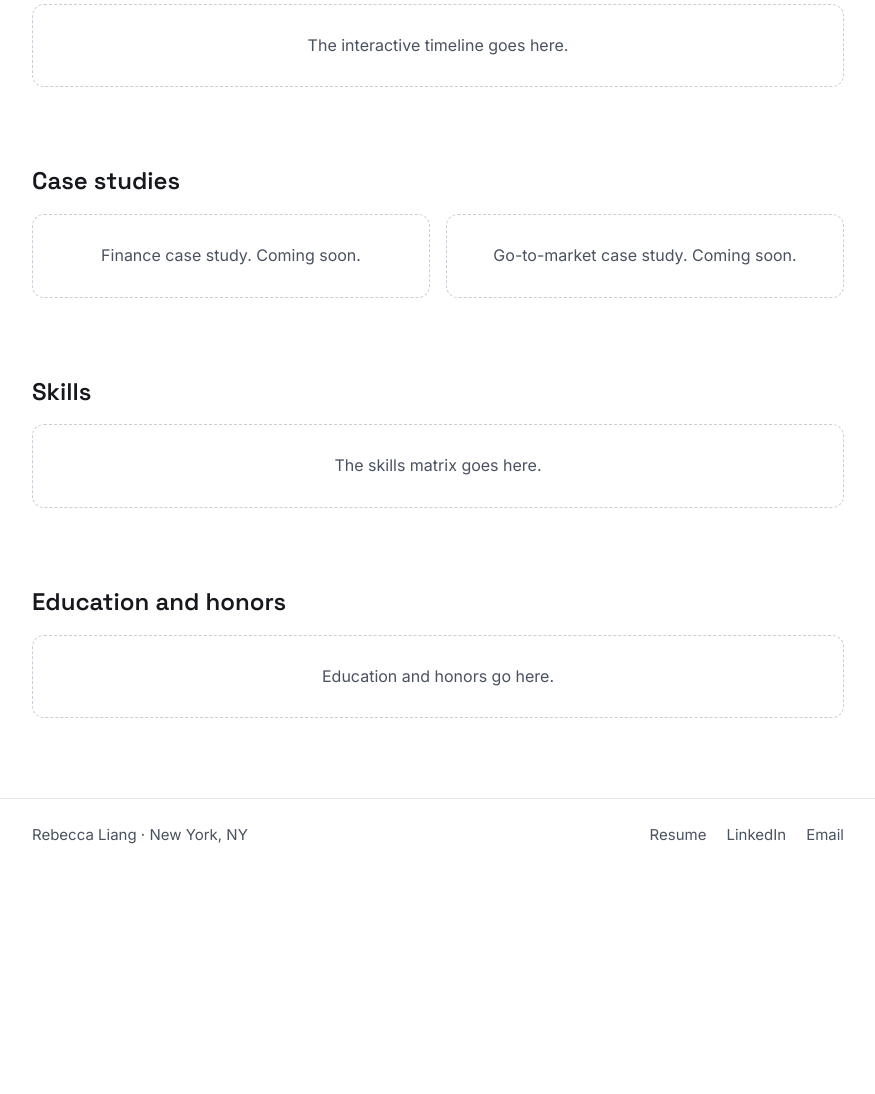
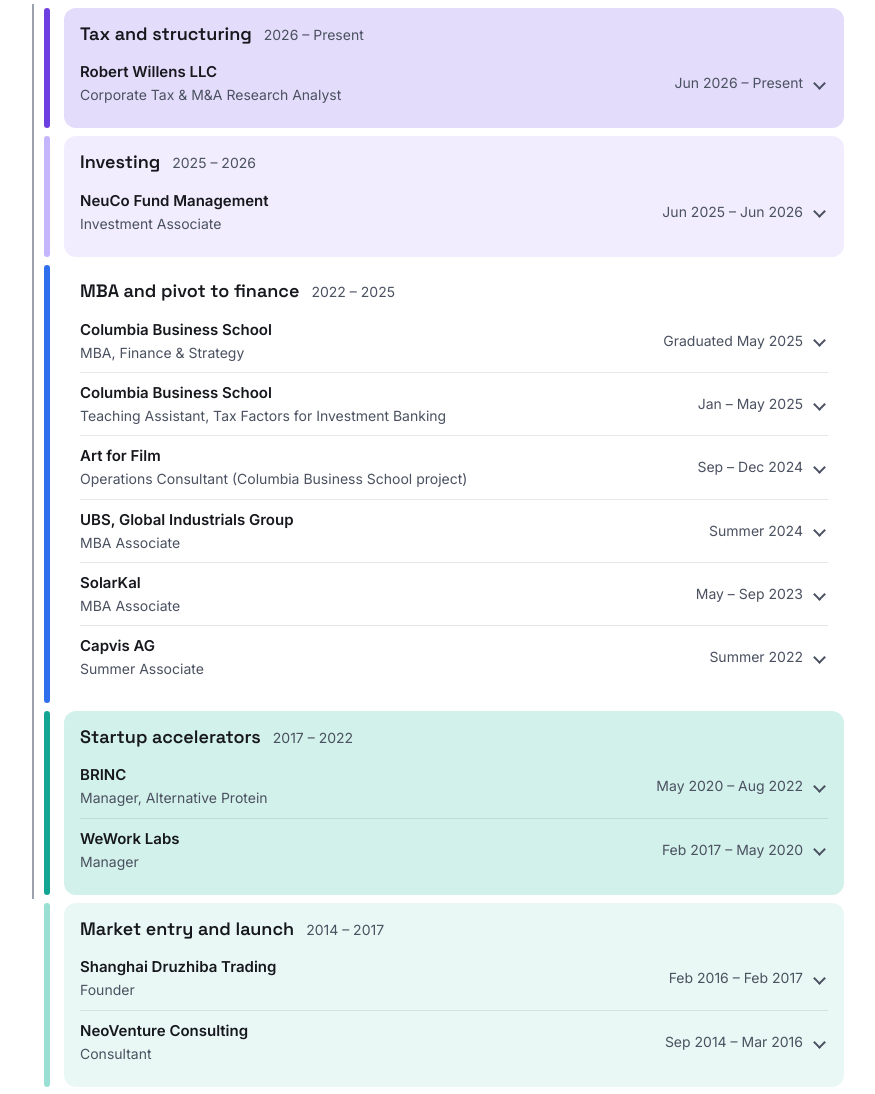
Before and after one commit to rebecca-liangxinyu/rebecca-liangxinyu.github.io, a plain HTML site: page preview/index.html in a window 1280 px wide. Shown: the part 601-1695 px from the top of the page, without its empty margins (202-1077 px from the left). Before the commit the page ends 1472 px from the top, so only its background shows below. Drawn offline with Linux system fonts and the light colour scheme.

Commit message:
Fill in preview: timeline, case study cards, skills and education
Content is rendered from preview/site.js so the three versions share one source.

Co-Authored-By: Claude Fable 5.2 <noreply@anthropic.com>
Claude-Session: https://claude.ai/code/session_0186HNgbtPxwsbSvuUfrwEnn

```diff
--- a/preview/index.html
+++ b/preview/index.html
@@ -40,25 +40,22 @@
 
   <section class="section wrap" id="timeline">
     <h2>Career timeline</h2>
-    <div class="placeholder">The interactive timeline goes here.</div>
+    <div id="timeline-root"><noscript>The timeline needs JavaScript to display.</noscript></div>
   </section>
 
   <section class="section wrap" id="case-studies">
     <h2>Case studies</h2>
-    <div class="cards">
-      <div class="placeholder">Finance case study. Coming soon.</div>
-      <div class="placeholder">Go-to-market case study. Coming soon.</div>
-    </div>
+    <div class="cards" id="cases-root"></div>
   </section>
 
   <section class="section wrap" id="skills">
     <h2>Skills</h2>
-    <div class="placeholder">The skills matrix goes here.</div>
+    <div id="skills-root"></div>
   </section>
 
   <section class="section wrap" id="education">
     <h2>Education and honors</h2>
-    <div class="placeholder">Education and honors go here.</div>
+    <div id="education-root"></div>
   </section>
 </main>
 
@@ -73,14 +70,6 @@
   </div>
 </footer>
 
-<script>
-  // The address is assembled here so it is not sitting in the page for spam scrapers.
-  (function () {
-    var user = "XL3209", host = "columbia.edu";
-    document.querySelectorAll(".js-email").forEach(function (a) {
-      a.href = "mailto:" + user + "@" + host;
-    });
-  })();
-</script>
+<script src="site.js"></script>
 </body>
 </html>
--- /dev/null
+++ b/preview/site.js
@@ -0,0 +1,351 @@
+/* Site content and rendering.
+   Every fact here comes from Rebecca's resumes. Do not add claims that are not in them.
+   Bullets: "fin" = finance emphasis, "ops" = operations and go-to-market emphasis.
+   A role with only one set shows that set on every version of the page. */
+(function () {
+  "use strict";
+
+  var variant = document.body.getAttribute("data-variant") || "main";
+
+  var ARCS = [
+    {
+      id: 5, name: "Tax and structuring", years: "2026 – Present", grind: true,
+      roles: [
+        {
+          id: "willens", org: "Robert Willens LLC", title: "Corporate Tax & M&A Research Analyst",
+          dates: "Jun 2026 – Present", place: "New York",
+          fin: [
+            "Researched IRC §§355, 361 and 368 for a proposed multibillion-dollar equity separation and downstream merger.",
+            "Compared taxable asset sales, tax-deferred contributions, triangular mergers and split-offs for spectrum-for-equity transactions.",
+            "Researched IRC §382(l)(5)/(6) to preserve net operating losses in a proposed Chapter 11 debt-for-equity restructuring."
+          ]
+        }
+      ]
+    },
+    {
+      id: 4, name: "Investing", years: "2025 – 2026", grind: true,
+      roles: [
+        {
+          id: "neuco", org: "NeuCo Fund Management", title: "Investment Associate",
+          dates: "Jun 2025 – Jun 2026", place: "New York",
+          fin: [
+            "Modeled and underwrote secondary investments using NAV roll-forwards, DPI/MOIC analysis and fee-and-carry waterfalls.",
+            "Executed asset-level diligence on $100M+ of LP interests across tail-end funds, side pockets and direct SPVs.",
+            "Supported LP-block transactions including a $32M XiaoHongShu position (closed)."
+          ],
+          ops: [
+            "Conducted NAV-based valuation analysis on $100M+ in LP secondary interests and recommended acquisition prices at a discount to reported NAV.",
+            "Standardized investor communications for bilingual institutional audiences, developing LP materials and managing roadshow logistics across Asia and the US."
+          ]
+        }
+      ]
+    },
+    {
+      id: 3, name: "MBA and pivot to finance", years: "2022 – 2025", grind: true,
+      roles: [
+        {
+          id: "cbs", org: "Columbia Business School", title: "MBA, Finance & Strategy",
+          dates: "Graduated May 2025", place: "New York",
+          fin: [
+            "Top 5% of class in Tax Factors for Investment Banking and in Distressed Value Investing.",
+            "Forte Fellow, Columbia Fellow, Frances Alexander Scholarship, Tamer Center Social Enterprise Fellow.",
+            "Exchange student at Berkeley Haas, Fall 2024."
+          ]
+        },
+        {
+          id: "ta", org: "Columbia Business School", title: "Teaching Assistant, Tax Factors for Investment Banking",
+          dates: "Jan – May 2025", place: "New York",
+          fin: [
+            "Supported MBA-level instruction on corporate reorganizations, tax-free spin-offs and M&A structuring for Professor Robert Willens."
+          ]
+        },
+        {
+          id: "artforfilm", org: "Art for Film", title: "Operations Consultant (Columbia Business School project)",
+          dates: "Sep – Dec 2024", place: "New York",
+          ops: [
+            "Redesigned end-to-end sales workflows, cutting turnaround from 3 days to under 24 hours and quoting errors by 25–40%.",
+            "Built a pricing calculator from historical invoice data that standardized 80%+ of quotes."
+          ]
+        },
+        {
+          id: "ubs", org: "UBS, Global Industrials Group", title: "MBA Associate",
+          dates: "Summer 2024", place: "New York",
+          fin: [
+            "Executed 11 engagements across M&A, financing and advisory, including DCF and LBO modeling, credit analysis and transaction comparables.",
+            "Supported debt financing for a $50B PE-owned manufacturer through the credit-approval process.",
+            "Built a 1,000+ company industrial-tech and data-center database and shortlisted 300+ actionable M&A targets."
+          ],
+          ops: [
+            "Designed a centralized deal intelligence platform for the industrial banking group, improving deal execution speed by 30%.",
+            "Coordinated 11 client-facing engagements across M&A, lending and advisory workstreams.",
+            "Built a tiered 1,000+ company database to identify M&A targets, improving deal-sourcing efficiency by 18%."
+          ]
+        },
+        {
+          id: "solarkal", org: "SolarKal", title: "MBA Associate",
+          dates: "May – Sep 2023", place: "New York",
+          ops: [
+            "Designed and deployed a real-time solar project IRR calculator with incentive and regulatory inputs, giving the sales team instant return projections."
+          ]
+        },
+        {
+          id: "capvis", org: "Capvis AG", title: "Summer Associate",
+          dates: "Summer 2022", place: "Singapore",
+          fin: [
+            "Developed the Asia fundraising strategy for Capvis V, building a pipeline of 40+ institutional LPs."
+          ]
+        }
+      ]
+    },
+    {
+      id: 2, name: "Startup accelerators", years: "2017 – 2022", grind: true,
+      roles: [
+        {
+          id: "brinc", org: "BRINC", title: "Manager, Alternative Protein",
+          dates: "May 2020 – Aug 2022", place: "Shanghai / Singapore",
+          fin: [
+            "Led eight cross-border early-stage investments from sourcing through diligence and close, evaluating 40+ opportunities.",
+            "Led portfolio fundraising that raised $20M+ in follow-on capital, including Haofood ($3M) and CellX ($4.3M).",
+            "Built a 200+ partner ecosystem supporting R&D, pilots, production and commercialization."
+          ],
+          ops: [
+            "Stood up China's first alt-protein food tech accelerator as a 0-to-1 build, with a 200+ expert ecosystem including Nestle, Givaudan and Buhler.",
+            "Designed a multi-criteria evaluation framework that cut average diligence time by 60%.",
+            "Owned P&L and reached financial sustainability for the alt-protein vertical with a near-zero-cost operating model."
+          ]
+        },
+        {
+          id: "wework", org: "WeWork Labs", title: "Manager",
+          dates: "Feb 2017 – May 2020", place: "Shanghai",
+          fin: [
+            "Launched and scaled eight Labs across five cities.",
+            "Built a 140+ startup and 60+ mentor ecosystem and facilitated $15M+ of pre-seed and seed funding."
+          ],
+          ops: [
+            "Authored WeWork Labs China's first operating playbooks and SOPs, launching and scaling 8 Labs across 5 cities.",
+            "Led growth, GTM and operations for 140+ startups and 60+ mentors, facilitating $15M+ in pre-seed and seed funding.",
+            "Structured partnership programs with Starbucks, AliCloud, AWS and universities."
+          ]
+        }
+      ]
+    },
+    {
+      id: 1, name: "Market entry and launch", years: "2014 – 2017", grind: false,
+      roles: [
+        {
+          id: "druzhiba", org: "Shanghai Druzhiba Trading", title: "Founder",
+          dates: "Feb 2016 – Feb 2017", place: "Shanghai",
+          ops: [
+            "Brought a new-to-market bottled water business to operational readiness for Didi Global's 15M+ driver network.",
+            "Negotiated exclusive distribution rights with Didi Global through a PetroChina partnership, with driver pickup at PetroChina's 20k+ convenience stores."
+          ]
+        },
+        {
+          id: "neoventure", org: "NeoVenture Consulting", title: "Consultant",
+          dates: "Sep 2014 – Mar 2016", place: "Shanghai",
+          ops: [
+            "Advised market entry for Chevron and TOTAL in Myanmar and Vietnam, securing official Ministry of Energy endorsement.",
+            "Built frameworks connecting multinationals, local SMEs and government bodies across Southeast Asian markets."
+          ]
+        }
+      ]
+    }
+  ];
+
+  var GRIND = {
+    id: "grind", org: "Startup Grind", title: "Operations Lead", dates: "2017 – Present",
+    ops: [
+      "Scaled Shanghai chapter operations from 500 to 2,500 members and grew the core team 150% in 3 years.",
+      "Currently leads NYC chapter event operations for 500+ entrepreneurs."
+    ]
+  };
+
+  /* Roles whose cards start open on each version */
+  var OPEN = { main: [], finance: ["willens", "neuco", "ubs"], gtm: ["brinc", "wework"] };
+
+  var SKILLS = {
+    fin: {
+      name: "Finance",
+      items: ["DCF and LBO modeling", "Credit analysis", "Transaction comparables", "NAV roll-forwards",
+        "DPI/MOIC analysis", "Fee-and-carry waterfalls", "Tax research (IRC §§355, 368, 382)"]
+    },
+    ops: {
+      name: "Operations and go-to-market",
+      items: ["GTM", "Strategic planning", "Process improvement", "SOP development",
+        "KPI and OKR frameworks", "Stakeholder management", "Program management"]
+    },
+    tools: {
+      name: "Tools",
+      items: ["SQL (BigQuery)", "Tableau", "Power BI", "Advanced Excel", "Stata", "Airtable", "JIRA", "AI tools"]
+    }
+  };
+
+  var EDUCATION = [
+    {
+      school: "Columbia Business School", degree: "MBA, Finance & Strategy", date: "May 2025",
+      notes: [
+        "Top 5% of class in Tax Factors for Investment Banking and in Distressed Value Investing",
+        "Forte Fellow · Columbia Fellow · Frances Alexander Scholarship · Tamer Center Social Enterprise Fellow",
+        "Exchange student at Berkeley Haas, Fall 2024",
+        "One of 5 CBS students in the joint Columbia Law School course on drafting and negotiating complex M&A transactions, Fall 2023"
+      ]
+    },
+    { school: "Hefei Normal University", degree: "BA, Education", date: "June 2014", notes: [] }
+  ];
+
+  var CASES = {
+    fin: { tag: "Finance", title: "Finance case study", text: "In progress. The full write-up will be published here." },
+    ops: { tag: "Go-to-market", title: "Go-to-market case study", text: "In progress. The full write-up will be published here." }
+  };
+
+  /* ---------- helpers ---------- */
+  function el(tag, cls, text) {
+    var n = document.createElement(tag);
+    if (cls) n.className = cls;
+    if (text != null) n.textContent = text;
+    return n;
+  }
+
+  function bulletsFor(role) {
+    var first = variant === "gtm" ? "ops" : "fin";
+    var second = first === "fin" ? "ops" : "fin";
+    if (variant === "main") {
+      /* Main page: finance wording where a role has it, otherwise operations wording */
+      return role.fin || role.ops || [];
+    }
+    return role[first] || role[second] || [];
+  }
+
+  function roleItem(role) {
+    var li = el("li", "role-item");
+    var open = OPEN[variant].indexOf(role.id) !== -1;
+    var btn = el("button", "role");
+    btn.type = "button";
+    btn.setAttribute("aria-expanded", open ? "true" : "false");
+    btn.setAttribute("aria-controls", "card-" + role.id);
+
+    var main = el("span", "role-main");
+    main.appendChild(el("span", "role-org", role.org));
+    main.appendChild(el("span", "role-title", role.title));
+    btn.appendChild(main);
+    btn.appendChild(el("span", "role-dates", role.dates));
+    var chev = el("span", "chev");
+    chev.setAttribute("aria-hidden", "true");
+    btn.appendChild(chev);
+
+    var card = el("div", "role-card");
+    card.id = "card-" + role.id;
+    card.hidden = !open;
+    if (role.place) card.appendChild(el("p", "role-place", role.place));
+    var ul = el("ul");
+    bulletsFor(role).forEach(function (b) { ul.appendChild(el("li", null, b)); });
+    card.appendChild(ul);
+
+    btn.addEventListener("click", function () {
+      var isOpen = btn.getAttribute("aria-expanded") === "true";
+      btn.setAttribute("aria-expanded", isOpen ? "false" : "true");
+      card.hidden = isOpen;
+    });
+
+    li.appendChild(btn);
+    li.appendChild(card);
+    return li;
+  }
+
+  /* ---------- timeline ---------- */
+  function renderTimeline(root) {
+    var ol = el("ol", "tl");
+    ARCS.forEach(function (arc) {
+      var li = el("li", "arc arc-" + arc.id + (arc.grind ? " has-grind" : ""));
+      li.appendChild(el("span", "grind-line"));
+      li.appendChild(el("span", "arc-bar"));
+      var body = el("div", "arc-body");
+      var head = el("div", "arc-head");
+      head.appendChild(el("h3", null, arc.name));
+      head.appendChild(el("span", "arc-years", arc.years));
+      body.appendChild(head);
+      var roles = el("ul", "roles");
+      arc.roles.forEach(function (r) { roles.appendChild(roleItem(r)); });
+      body.appendChild(roles);
+      li.appendChild(body);
+      ol.appendChild(li);
+    });
+    root.appendChild(ol);
+
+    var side = el("div", "grind-legend");
+    side.appendChild(el("span", "grind-swatch"));
+    var ul = el("ul", "roles");
+    ul.appendChild(roleItem(GRIND));
+    side.appendChild(ul);
+    root.appendChild(side);
+
+    root.appendChild(el("p", "hint", "Select a role to see details."));
+  }
+
+  /* ---------- case studies ---------- */
+  function renderCases(root) {
+    var order = variant === "gtm" ? ["ops", "fin"] : ["fin", "ops"];
+    order.forEach(function (k) {
+      var c = CASES[k];
+      var card = el("article", "case-card case-" + k);
+      var top = el("div", "case-top");
+      top.appendChild(el("span", "case-tag", c.tag));
+      top.appendChild(el("span", "soon", "Coming soon"));
+      card.appendChild(top);
+      card.appendChild(el("h3", null, c.title));
+      card.appendChild(el("p", null, c.text));
+      root.appendChild(card);
+    });
+  }
+
+  /* ---------- skills ---------- */
+  function renderSkills(root) {
+    var order = variant === "gtm" ? ["ops", "fin", "tools"] : ["fin", "ops", "tools"];
+    order.forEach(function (k) {
+      var g = SKILLS[k];
+      var row = el("div", "skill-row skill-" + k);
+      row.appendChild(el("h3", null, g.name));
+      var ul = el("ul", "tags");
+      g.items.forEach(function (s) { ul.appendChild(el("li", null, s)); });
+      row.appendChild(ul);
+      root.appendChild(row);
+    });
+    root.appendChild(el("p", "hint", "Each skill will link to the case study section that demonstrates it once the case studies are published."));
+  }
+
+  /* ---------- education ---------- */
+  function renderEducation(root) {
+    EDUCATION.forEach(function (e) {
+      var item = el("div", "edu");
+      var head = el("div", "edu-head");
+      var left = el("div");
+      left.appendChild(el("h3", null, e.school));
+      left.appendChild(el("p", "edu-degree", e.degree));
+      head.appendChild(left);
+      head.appendChild(el("span", "edu-date", e.date));
+      item.appendChild(head);
+      if (e.notes.length) {
+        var ul = el("ul");
+        e.notes.forEach(function (n) { ul.appendChild(el("li", null, n)); });
+        item.appendChild(ul);
+      }
+      root.appendChild(item);
+    });
+  }
+
+  function mount(id, fn) {
+    var root = document.getElementById(id);
+    if (root) { root.textContent = ""; fn(root); }
+  }
+
+  mount("timeline-root", renderTimeline);
+  mount("cases-root", renderCases);
+  mount("skills-root", renderSkills);
+  mount("education-root", renderEducation);
+
+  /* The address is assembled here so it is not sitting in the page for spam scrapers. */
+  var user = "XL3209", host = "columbia.edu";
+  document.querySelectorAll(".js-email").forEach(function (a) {
+    a.href = "mailto:" + user + "@" + host;
+  });
+})();
--- a/preview/styles.css
+++ b/preview/styles.css
@@ -115,3 +115,77 @@ h2 {
   font-family: var(--font-head); font-weight: 600; font-size: 15px;
   letter-spacing: 0.04em; text-transform: uppercase; color: var(--text-2);
 }
+
+/* ---------- Timeline ---------- */
+.tl { list-style: none; margin: 0; padding: 0; }
+.arc { display: grid; grid-template-columns: 2px 6px minmax(0, 1fr); column-gap: 10px; }
+.grind-line { background: transparent; }
+.arc.has-grind .grind-line { background: var(--grind); }
+.arc-bar { border-radius: 3px; margin: 4px 0; }
+.arc-body { margin: 4px 0 4px 4px; padding: 14px 16px; border-radius: 12px; }
+.arc-1 .arc-bar { background: var(--arc1); } .arc-1 .arc-body { background: var(--arc1-bg); }
+.arc-2 .arc-bar { background: var(--arc2); } .arc-2 .arc-body { background: var(--arc2-bg); }
+.arc-3 .arc-bar { background: var(--arc3); }
+.arc-4 .arc-bar { background: var(--arc4); } .arc-4 .arc-body { background: var(--arc4-bg); }
+.arc-5 .arc-bar { background: var(--arc5); } .arc-5 .arc-body { background: var(--arc5-bg); }
+
+.arc-head { display: flex; flex-wrap: wrap; align-items: baseline; gap: 2px 12px; margin-bottom: 6px; }
+h3 { margin: 0; font-family: var(--font-head); font-weight: 600; font-size: 18px; line-height: 1.3; }
+.arc-years { color: var(--text-2); font-size: 14px; }
+
+.roles { list-style: none; margin: 0; padding: 0; }
+.role-item + .role-item { border-top: 1px solid rgba(22, 24, 29, 0.1); }
+.role {
+  display: flex; align-items: center; gap: 12px; width: 100%; min-height: 48px;
+  padding: 8px 0; border: 0; background: none; text-align: left; cursor: pointer;
+  font: inherit; color: var(--text);
+}
+.role-main { flex: 1; min-width: 0; display: flex; flex-direction: column; }
+.role-org { font-weight: 600; font-size: 15px; }
+.role-title { font-size: 14px; color: var(--text-2); }
+.role-dates { font-size: 14px; color: var(--text-2); white-space: nowrap; }
+.chev {
+  width: 9px; height: 9px; flex: none; margin-right: 4px;
+  border-right: 2px solid var(--text-2); border-bottom: 2px solid var(--text-2);
+  transform: rotate(45deg); transition: transform 0.15s;
+}
+.role[aria-expanded="true"] .chev { transform: rotate(-135deg); }
+.role:hover .role-org { color: var(--hover); }
+.role-card { padding: 0 24px 12px 0; font-size: 15px; }
+.role-card ul { margin: 0; padding-left: 18px; }
+.role-card li + li { margin-top: 4px; }
+.role-place { margin: 0 0 6px; font-size: 13px; color: var(--text-2); }
+
+.grind-legend { display: grid; grid-template-columns: 2px minmax(0, 1fr); column-gap: 20px; margin-top: 14px; padding-top: 4px; }
+.grind-swatch { background: var(--grind); border-radius: 1px; margin: 10px 0; }
+.hint { margin: 12px 0 0; font-size: 14px; color: var(--text-2); }
+
+/* ---------- Case studies ---------- */
+.case-card { border: 1px solid var(--line); border-radius: 12px; padding: 18px 20px; }
+.case-top { display: flex; align-items: center; justify-content: space-between; gap: 12px; margin-bottom: 10px; }
+.case-tag { font-size: 13px; font-weight: 600; color: var(--text-2); text-transform: uppercase; letter-spacing: 0.04em; }
+.soon { font-size: 13px; padding: 3px 10px; border-radius: 999px; background: #eef0f3; color: var(--text-2); }
+.case-card p { margin: 6px 0 0; color: var(--text-2); font-size: 15px; }
+
+/* ---------- Skills ---------- */
+.skill-row { padding: 14px 0; border-top: 1px solid var(--line); }
+.skill-row:first-child { border-top: 0; padding-top: 0; }
+.skill-row h3 { font-size: 16px; margin-bottom: 10px; }
+.tags { list-style: none; margin: 0; padding: 0; display: flex; flex-wrap: wrap; gap: 8px; }
+.tags li { font-size: 14px; padding: 5px 12px; border-radius: 999px; background: #f2f4f7; }
+
+/* ---------- Education ---------- */
+.edu { padding: 14px 0; border-top: 1px solid var(--line); }
+.edu:first-child { border-top: 0; padding-top: 0; }
+.edu-head { display: flex; flex-wrap: wrap; justify-content: space-between; align-items: baseline; gap: 2px 16px; }
+.edu-degree { margin: 2px 0 0; color: var(--text-2); font-size: 15px; }
+.edu-date { color: var(--text-2); font-size: 14px; }
+.edu ul { margin: 8px 0 0; padding-left: 18px; font-size: 15px; }
+.edu li + li { margin-top: 3px; }
+
+@media (max-width: 600px) {
+  .role { flex-wrap: wrap; row-gap: 0; }
+  .role-main { flex-basis: calc(100% - 30px); }
+  .role-dates { order: 3; flex-basis: 100%; font-size: 13px; }
+  .arc-body { padding: 12px; }
+}
```
Also changed, not shown: preview/finance/index.html (+5 -16 lines), preview/gtm/index.html (+5 -16 lines).
